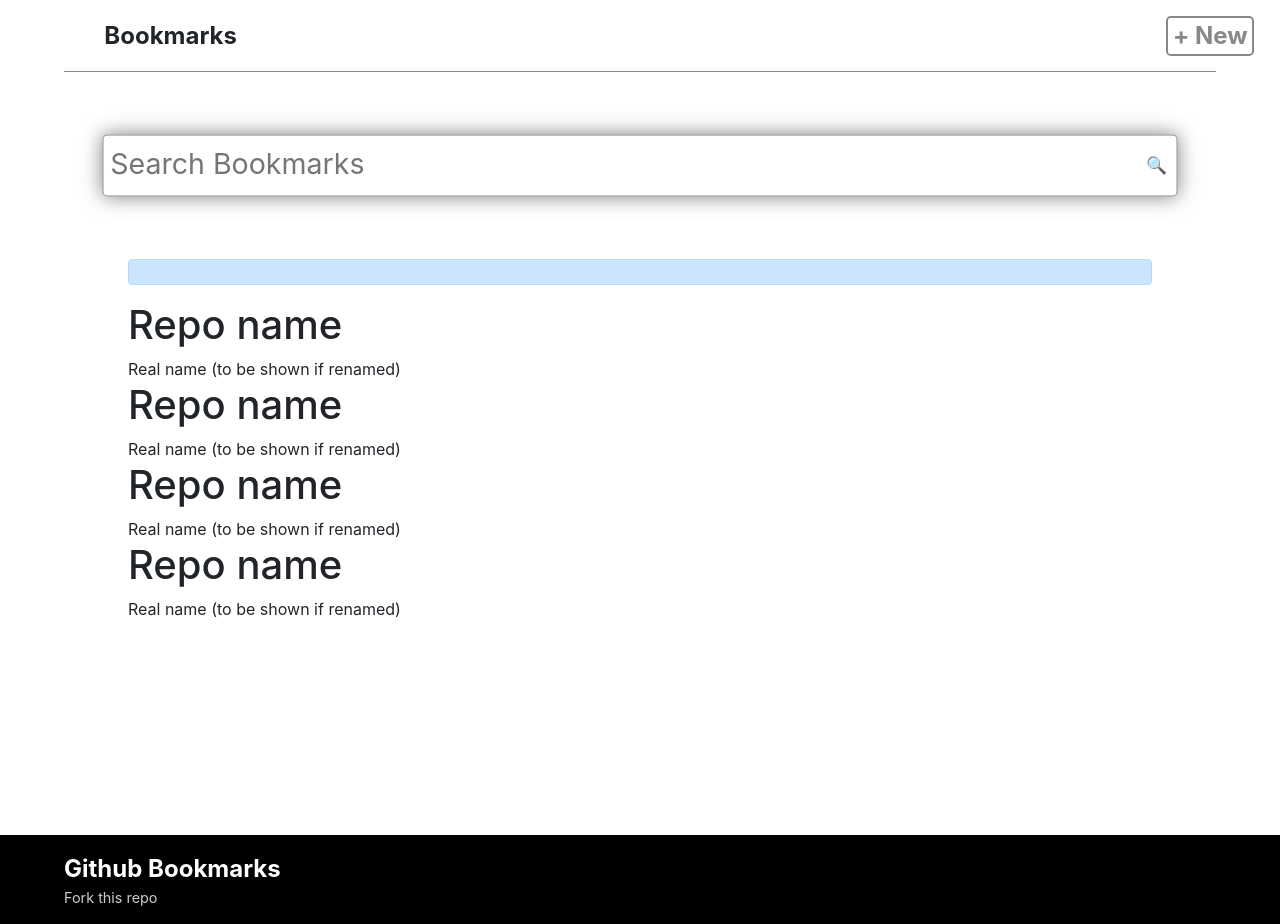
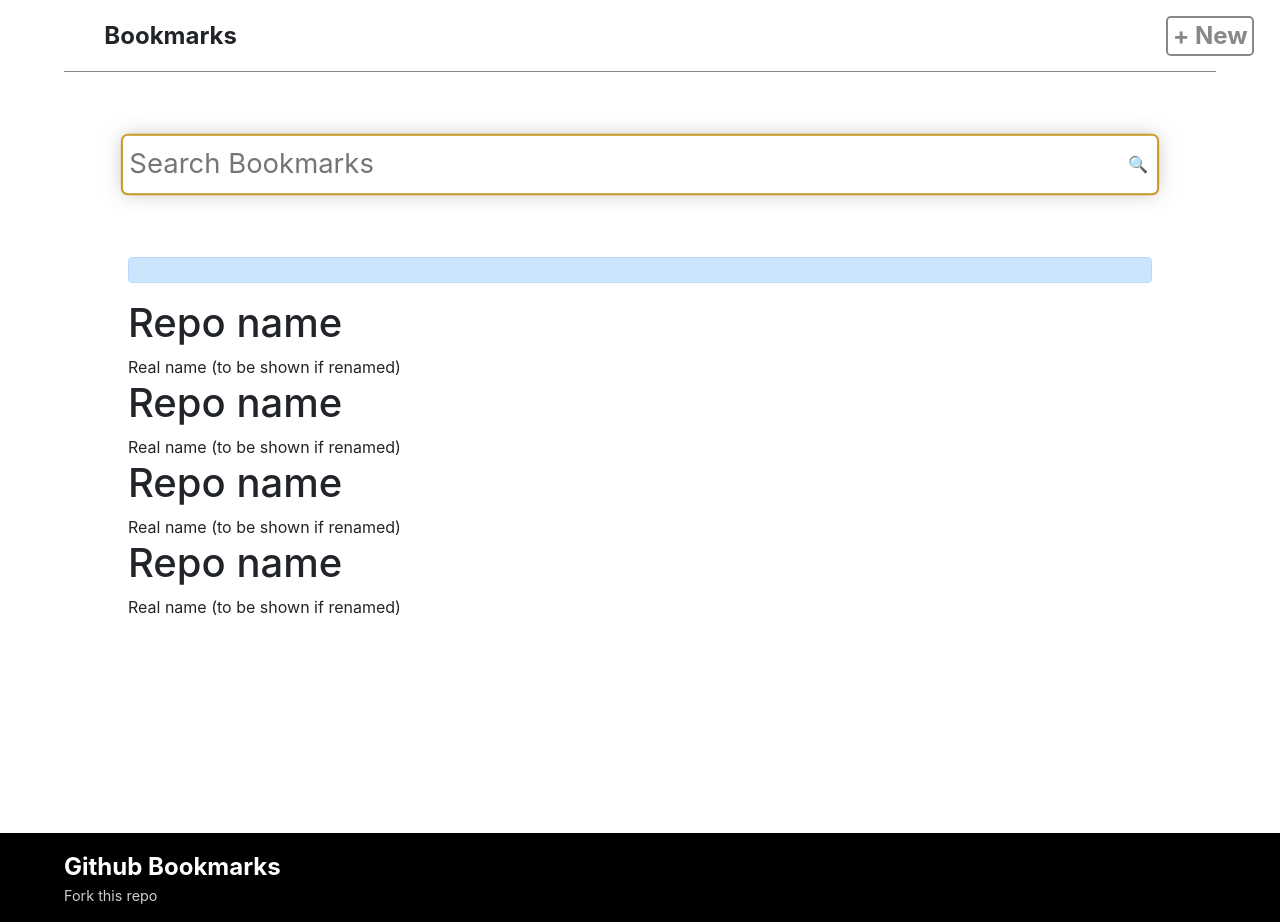
Before and after one commit to iam-shimin/gh-bookmarks, a React (Create React App) app: page / in a window 1280 px wide. Built offline with nearby package versions, Linux system fonts and the light colour scheme.

Commit message:
add border to searchbox on focus & hover states

```diff
--- a/src/style/searchBar.css
+++ b/src/style/searchBar.css
@@ -3,20 +3,21 @@ form {
 	margin: auto;
 	margin-top: 4rem;
 	display: flex;
-	border: solid 1px #888;
-	box-shadow: 0 0 1px 0px #515050;
+	/* border: solid 1px goldenrod; */
+	box-shadow: 0 0 1px 0px #515050, 0 0 0 1px goldenrod;
 	border-radius: 0.3em;
 	padding: 0.3rem 0.2rem;
 	transition: transform 0.1s cubic-bezier(.39,.58,.57,1);
   }
 
 form:focus-within {
-	box-shadow: 0 0 1.2rem 0px #515050ba !important;
-	transform: scale(1.05);
+	box-shadow: 0 0 1.2rem 0px #51505057, 0 0 0 2px goldenrod !important;
+	transform: scale(1.01);
+	border-width: 2px;
 }
 
 form:hover {
-	box-shadow: 0 0 0.2rem 0px #515050ba;
+	box-shadow: 0 0 0.2rem 0px #515050ba, 0 0 0 2px goldenrod;
 }
 
   input {
```
